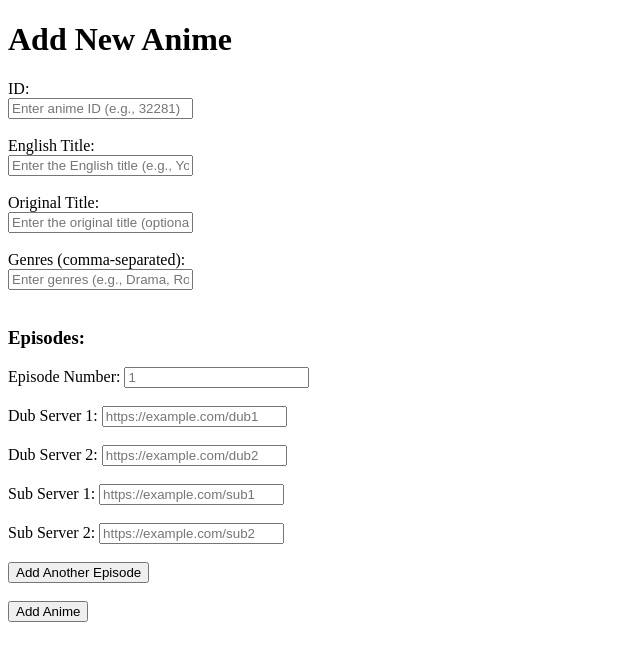
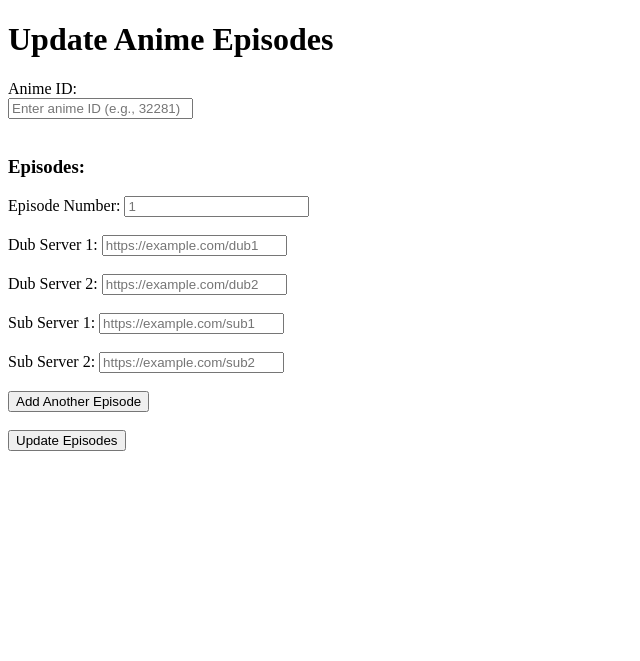
Before and after one commit to animeroman/RomanAPI, a Flask app: page / in a window 1280 px wide. Shown: the top 661 px of the page, without its empty margins (0-640 px from the left). Run offline with Flask 3, Linux system fonts and the light colour scheme; parts of the project's set-up code (start-up, migrations or seed data) failed here and were passed over.

Commit message:
Adding PUT api endpoint and updating index.html

```diff
--- a/app.py
+++ b/app.py
@@ -40,5 +40,38 @@ def add_anime():
         print("Error:", e)  # Debugging log
         return jsonify({"error": str(e)}), 500
 
+@app.route('/api/anime/update', methods=['PUT'])
+def update_anime():
+    try:
+        update_data = request.json
+        print("Received update data:", update_data)  # Debugging log
+
+        if not update_data or 'id' not in update_data or 'episodes' not in update_data:
+            return jsonify({"error": "Invalid data"}), 400
+
+        anime_id = update_data['id']
+        episodes = update_data['episodes']
+
+        # Find the anime by ID and update episodes
+        anime_found = False
+        for anime in data:
+            if anime['id'] == anime_id:
+                anime['episodes'] = episodes
+                anime_found = True
+                break
+
+        if not anime_found:
+            return jsonify({"error": "Anime ID not found"}), 404
+
+        # Save updated data back to JSON
+        with open('export.json', 'w') as f:
+            json.dump(data, f, indent=4)
+
+        return jsonify({"message": "Episodes updated successfully!"}), 200
+    except Exception as e:
+        print("Error:", e)  # Debugging log
+        return jsonify({"error": str(e)}), 500
+
+
 if __name__ == '__main__':
     app.run(debug=True)
--- a/templates/index.html
+++ b/templates/index.html
@@ -6,40 +6,15 @@
     <title>Add New Anime</title>
   </head>
   <body>
-    <h1>Add New Anime</h1>
-    <form id="animeForm">
-      <label for="id">ID:</label><br />
+    <h1>Update Anime Episodes</h1>
+    <form id="updateForm">
+      <label for="id">Anime ID:</label><br />
       <input
         type="text"
         id="id"
         name="id"
         placeholder="Enter anime ID (e.g., 32281)"
         required
-      /><br /><br />
-
-      <label for="animeEnglish">English Title:</label><br />
-      <input
-        type="text"
-        id="animeEnglish"
-        name="animeEnglish"
-        placeholder="Enter the English title (e.g., Your Name)"
-        required
-      /><br /><br />
-
-      <label for="animeOriginal">Original Title:</label><br />
-      <input
-        type="text"
-        id="animeOriginal"
-        name="animeOriginal"
-        placeholder="Enter the original title (optional)"
-      /><br /><br />
-
-      <label for="genres">Genres (comma-separated):</label><br />
-      <input
-        type="text"
-        id="genres"
-        name="genres"
-        placeholder="Enter genres (e.g., Drama, Romance)"
       /><br /><br />
 
       <h3>Episodes:</h3>
@@ -80,7 +55,7 @@
       </div>
       <button type="button" id="addEpisode">Add Another Episode</button
       ><br /><br />
-      <button type="submit">Add Anime</button>
+      <button type="submit">Update Episodes</button>
     </form>
 
     <p id="responseMessage"></p>
@@ -98,7 +73,7 @@
         });
 
       document
-        .getElementById('animeForm')
+        .getElementById('updateForm')
         .addEventListener('submit', async function (event) {
           event.preventDefault();
 
@@ -112,24 +87,18 @@
             subServer2: episode.querySelector('.subServer2').value,
           }));
 
-          const newAnime = {
+          const updateData = {
             id: document.getElementById('id').value,
-            animeEnglish: document.getElementById('animeEnglish').value,
-            animeOriginal: document.getElementById('animeOriginal').value,
-            genres: document
-              .getElementById('genres')
-              .value.split(',')
-              .map(g => g.trim()),
             episodes,
           };
 
           try {
-            const response = await fetch('/api/anime', {
-              method: 'POST',
+            const response = await fetch('/api/anime/update', {
+              method: 'PUT',
               headers: {
                 'Content-Type': 'application/json',
               },
-              body: JSON.stringify(newAnime),
+              body: JSON.stringify(updateData),
             });
 
             const result = await response.json();
```
